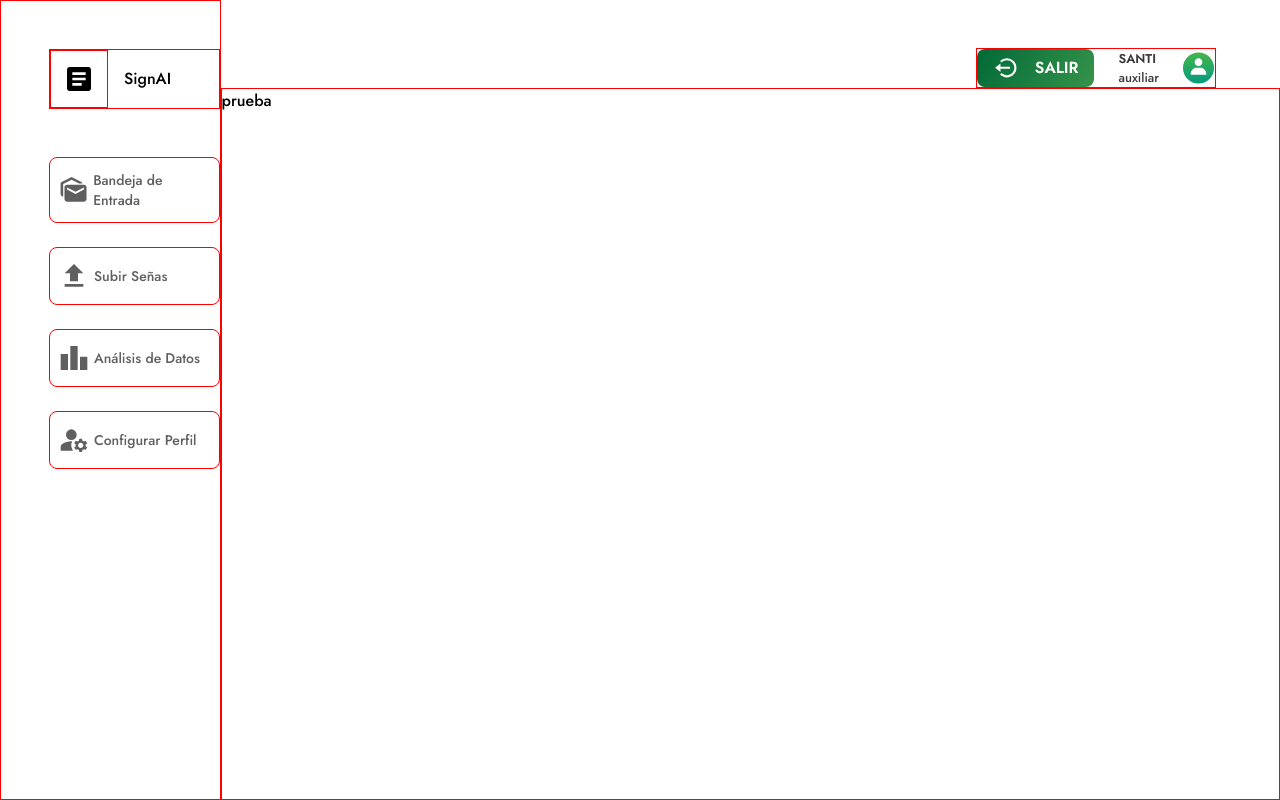
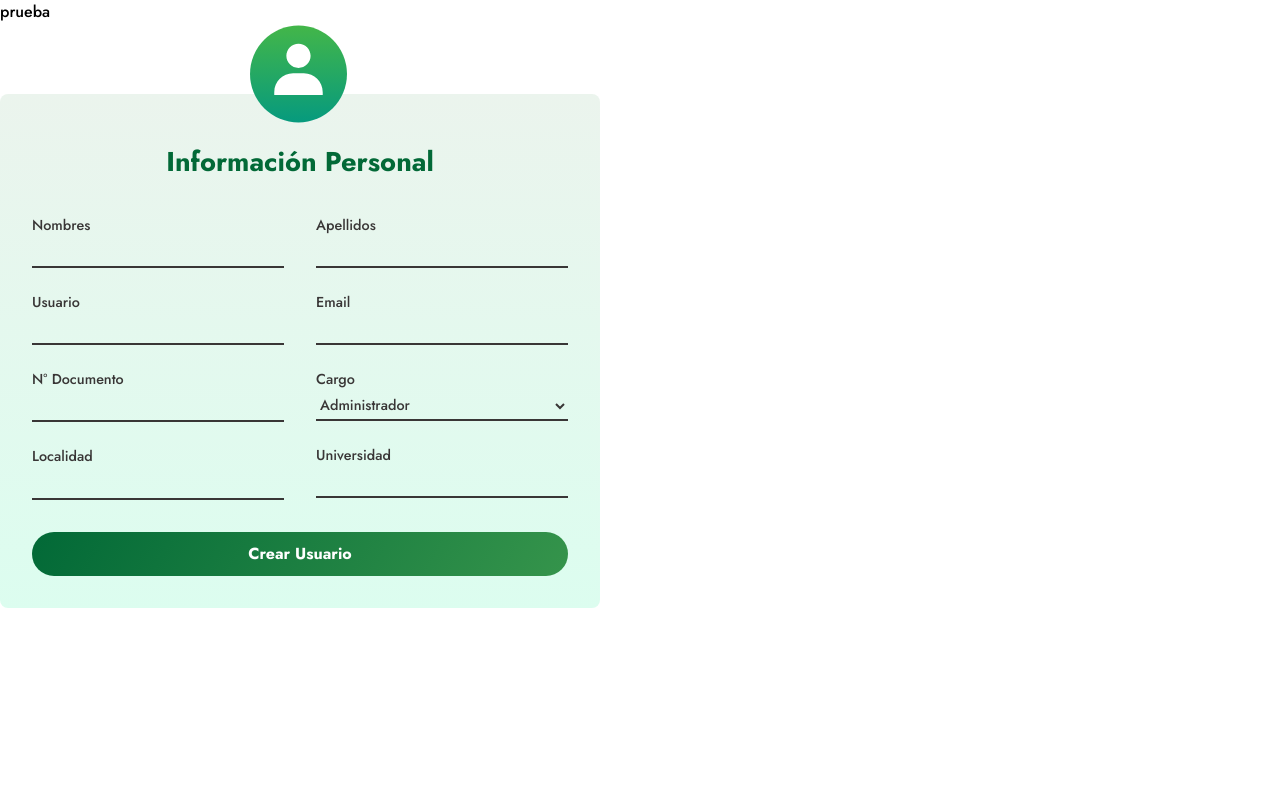
Before and after one commit to SignAIUdeA/SignAI, a Next.js app in the folder frontend/: page /prueba in a window 1280 px wide. Built offline with nearby package versions, Linux system fonts and the light colour scheme.

Commit message:
Página momentanea para probar componentes

```diff
--- a/frontend/pages/prueba.tsx
+++ b/frontend/pages/prueba.tsx
@@ -1,13 +1,13 @@
-import InfoUser from '@/components/info-user/InfoUser'
-import Layout from '@/layouts/Layout'
-import React from 'react'
+import FormAddUser from "@/components/form-add-user/FormAddUser";
+import React from "react";
 
 const Prueba = () => {
   return (
-    <Layout>
-        <div>prueba</div>
-    </Layout>
-  )
-}
+    <>
+      <div>prueba</div>
+      <FormAddUser />
+    </>
+  );
+};
 
-export default Prueba
+export default Prueba;
```
